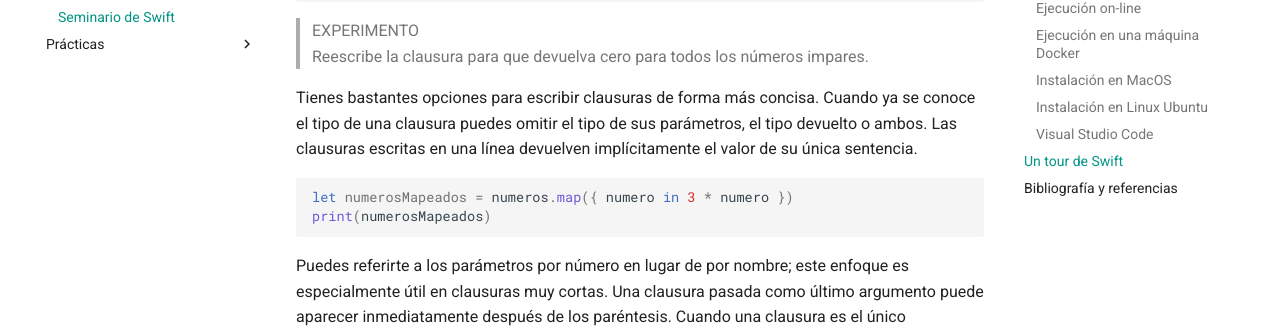
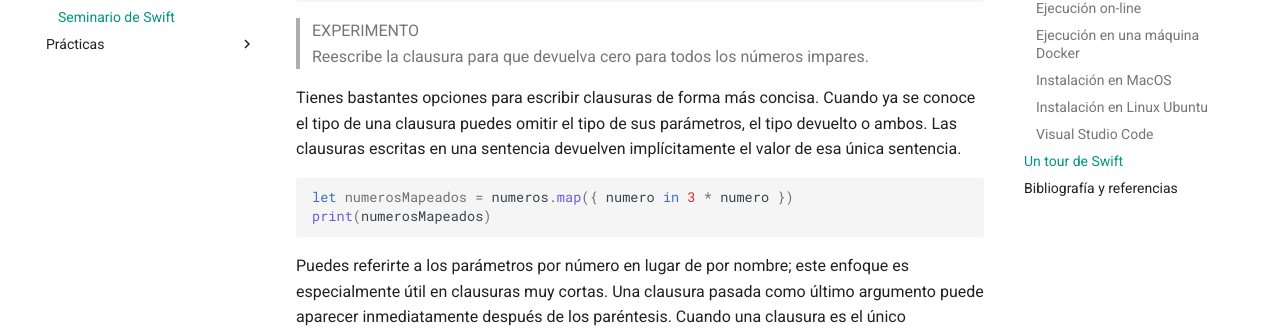
Before and after one commit to domingogallardo/apuntes-lpp, an MkDocs documentation site: the page built from docs/seminarios/seminario2-swift/seminario2-swift.md, in a window 1280 px wide and 900 px high, scrolled down 15715 px. Shown: the part 172-504 px from the top of the window. Built offline with MkDocs 1.6.1 and Material for MkDocs 9.7.7, drawn with Linux system fonts in a browser that asks for light colours; part of the change alters nothing that is shown; some of the changed text lies outside the part shown.

Commit message:
Correcciones

````diff
--- a/docs/seminarios/seminario2-swift/seminario2-swift.md
+++ b/docs/seminarios/seminario2-swift/seminario2-swift.md
@@ -836,7 +836,7 @@ numeros.map({
 Tienes bastantes opciones para escribir clausuras de forma más
 concisa. Cuando ya se conoce el tipo de una clausura puedes omitir el
 tipo de sus parámetros, el tipo devuelto o ambos. Las clausuras
-escritas en una línea devuelven implícitamente el valor de su única
+escritas en una sentencia devuelven implícitamente el valor de esa única
 sentencia.
 
 ```swift
@@ -1239,8 +1239,8 @@ let descripcionB = b.descripcionSencilla
 > Escribe una enumeración que cumpla el protocolo.
 
 Date cuenta del uso de la palabra clave `mutating` en la declaración
-de `SimpleStructure` para marcar el método que modifica la
-estructura. La declaración de `SimpleClass` no necesita que se marquen
+de `EstructuraSencilla` para marcar el método que modifica la
+estructura. La declaración de `ClaseSencilla` no necesita que se marquen
 como mutadores ninguno de sus métodos porque los métodos en una clase
 siempre pueden modificar la clase.
 
````
